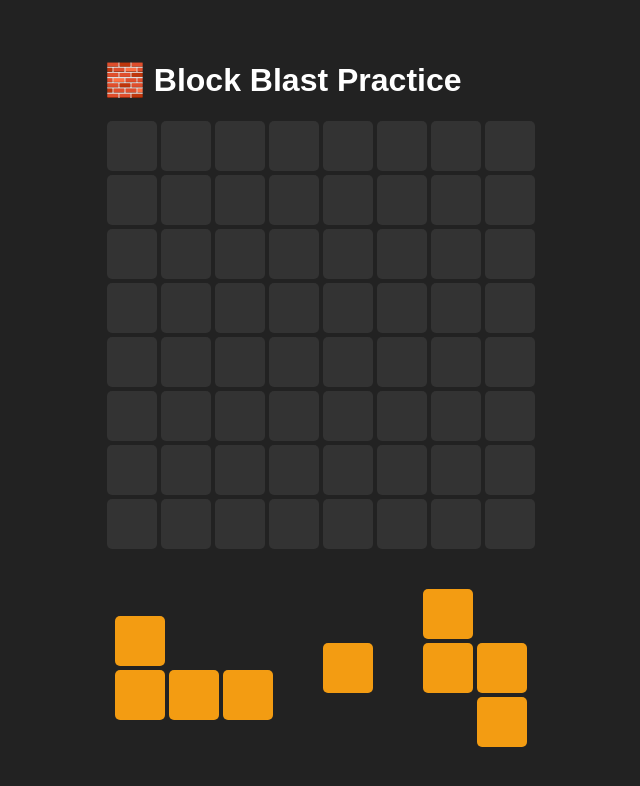
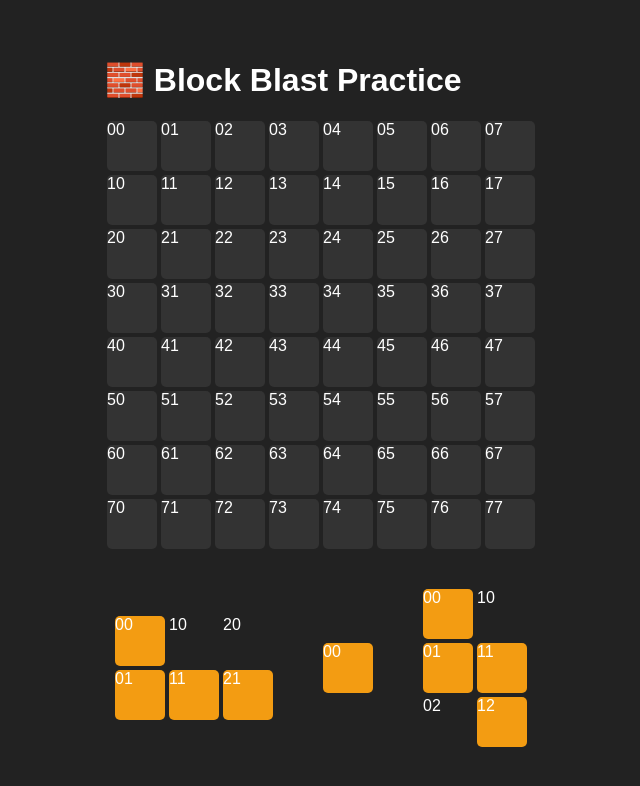
Before and after one commit to JoelDavisMsCoding/block-blast-practice, a React (Vite) app: page / in a window 1280 px wide. Shown: the top 786 px of the page, without its empty margins (319-959 px from the left). Built offline with nearby package versions, Linux system fonts and the light colour scheme.

Commit message:
Ghost view & DragDrop
just got these working.

```diff
--- a/src/App.jsx
+++ b/src/App.jsx
@@ -1,6 +1,7 @@
-import React, { useState } from "react";
+import React, { use, useState } from "react";
 import GameBoard from "./components/GameBoard";
 import { generateThreePieces } from "./utils/pieces";
+
 
 function createEmptyBoard() {
   return Array(8).fill().map(() => Array(8).fill(0)); //The two arrays functions make it 8 X 8. first 8 =row /second 8 = columns
@@ -10,13 +11,64 @@
   const [board, setBoard] = useState(createEmptyBoard());
   const [availablePieces, setAvailablePieces] = useState(generateThreePieces());
   const [draggedPieceIndex, setDraggedPieceIndex] = useState(null);
+  const [hoverCell, setHoverCell] = useState(null);
 
-  function handleCellClick(row, col){
-    setBoard(prevBoard => {
-      const newBoard = prevBoard.map(arr => [...arr]); //Makes a copy of board(DO NOT ALTER ORIGIONAL board!!)
-      newBoard[row][col] = newBoard[row][col] ? 0 : 1; //Uses copied board to make new changes to current cell.
-      return newBoard;
+  function handleDragOver(e, row, col){
+    e.preventDefault();
+    setHoverCell({row, col})
+  }
+
+  function handleDrop(e, row, col){
+    e.preventDefault();
+
+    const piece = availablePieces[draggedPieceIndex];
+    if (!piece){return;} //If no piece return/do nothing
+
+    if (!canPlacePiece(piece, row, col)){ //If you can not place the piece...
+      console.log("Invalid Placement");
+      return;
+    }
+
+    //Place the piece on the board
+    setBoard(prev => {  //prev is a argument made by me but the first argument will always be set as a copy of previous state/board
+      const newboard = prev.map(r => [...r]); //Saving a copy of the board as newBoard
+      piece.block.forEach((rArr, rIndex) =>{ //piece comes from argument/block comes from pieces.js
+        rArr.forEach((val, cIndex) =>{
+          if (val === 1){
+            newboard[row + rIndex][col + cIndex] = 1;
+          }
+        });
+      });
+      return newboard
     });
+
+    //Remove used piece
+    const updatedPieces = [...availablePieces];
+    updatedPieces[draggedPieceIndex] = null;
+    setAvailablePieces(updatedPieces);
+
+    setHoverCell(null); //Clears/Stops the highlight after dropping the piece/releasing the mouse.
+    setDraggedPieceIndex(null);
+  }
+
+  function canPlacePiece(piece, startRow, startCol){
+    for (let r = 0; r < piece.block.length; r++) {
+      for (let c = 0; c < piece.block[r].length; c++){
+        if (piece.block[r][c] === 1){
+          let boardR = startRow + r;
+          let boardC = startCol + c;
+
+          if (boardR < 0 || boardR >= 8 || boardC < 0 || boardC >= 8){ //Check to make sure piece is in bound of the board by Row/Col
+            return false;
+          }
+
+          if (board[boardR][boardC] === 1){ //making sure piece is not piece is not placed over existing piece on the board.
+            return false;
+          }
+        }
+      }
+    }
+    return true;
   }
 
   return (
@@ -24,7 +76,11 @@
       <h1>🧱 Block Blast Practice</h1>
       <GameBoard
         board={board}
-        onCellClick={handleCellClick}
+        onDragOver={handleDragOver}
+        onDrop={handleDrop}
+        hoverCell={hoverCell}
+        canPlacePiece={canPlacePiece}
+        draggedPiece={draggedPieceIndex !== null ? availablePieces[draggedPieceIndex] : null} //if piece is selected pass in piece else pass null
       />
       <div className="pieces-area">
         {availablePieces.map((piece, index) =>
@@ -32,17 +88,19 @@
             <div
               key={index}
               className="piece"
-              style={{gridTemplateColumns: `repeat(${piece.block[0].length}, 50px)`}}
+              style={{gridTemplateColumns: `repeat(${piece.block[0].length}, 50px)`}} //repeat() Make same # of col as rows
               draggable
               onDragStart={() => setDraggedPieceIndex(index)}
             >
               {piece.block.map((row, r) =>
-                row.map((val, c) => (
+                row.map((val, c) =>
                   <div
                     key={`${r}-${c}`}
                     className={`mini-cell ${val ? "filled" : ""}`}
-                  />
-                ))
+                  >
+                    {c}{r}
+                  </div>
+                )
               )}
             </div>
           ) : (
--- a/src/components/GameBoard.jsx
+++ b/src/components/GameBoard.jsx
@@ -1,17 +1,39 @@
 import React from "react";
 
-function GameBoard({board, onCellClick,}) {
+function GameBoard({board, hoverCell, draggedPiece, canPlacePiece, onDragOver, onDrop}) {
   return (
     <div className="board">
       {board.map((row, rIndex) =>
-        row.map((cell, cIndex) => ( //cell will have the rows and columns 8 by 8 when you print/display cell.
+        row.map((cell, cIndex) => { //cell will have the rows and columns 8 by 8 when you print/display cell.
+          let ghostClass = ""
 
-          <div
-            key={`${rIndex}-${cIndex}`}
-            className={`cell ${cell ? "filled" : ""}`} //Adds the class name filled or leaves it cell(empty)
-            onClick={() => onCellClick(rIndex, cIndex)}
-          />
-        )) //End row.map parenthesis
+          if (hoverCell && draggedPiece){
+            const startR = hoverCell.row;
+            const startC = hoverCell.col;
+
+            const canPlace = canPlacePiece(draggedPiece, startR, startC);
+
+            for (let r = 0; r < draggedPiece.block.length; r++){
+              for (let c = 0; c < draggedPiece.block[r].length; c++){
+                if (draggedPiece.block[r][c] === 1){
+                  if (startR + r === rIndex && startC + c === cIndex){
+                    ghostClass = canPlace ? "ghost-valid" : "ghost-invalid";
+                  }
+                }
+              }
+            }
+          }
+          return (
+            <div
+              key={`${rIndex}-${cIndex}`}
+              className={`cell ${cell ? "filled" : ""} ${ghostClass}`}
+              onDragOver={(e) => onDragOver(e, rIndex, cIndex)}
+              onDrop={(e) => onDrop(e,rIndex, cIndex)}
+            >
+              {rIndex}{cIndex}
+            </div>
+          );
+        }) //End row.map parenthesis
       )}
     </div> //End className board div
   );
--- a/src/styles/styles.css
+++ b/src/styles/styles.css
@@ -66,3 +66,13 @@
 .mini-cell.filled {
   background-color: #f39c12;
 }
+
+/* Valid ghost preview */
+.ghost-valid {
+  background-color: rgba(0, 255, 0, 0.45) !important;
+}
+
+/* Invalid placement preview */
+.ghost-invalid {
+  background-color: rgba(255, 0, 0, 0.45) !important;
+}
```
